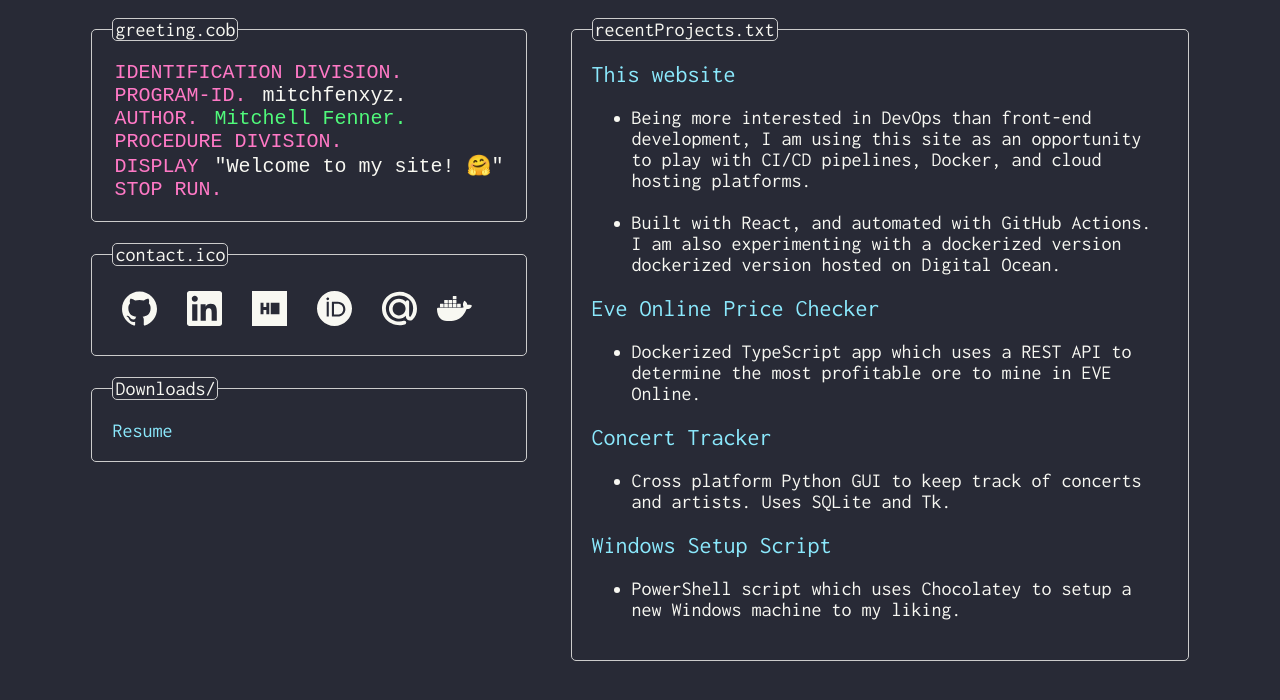
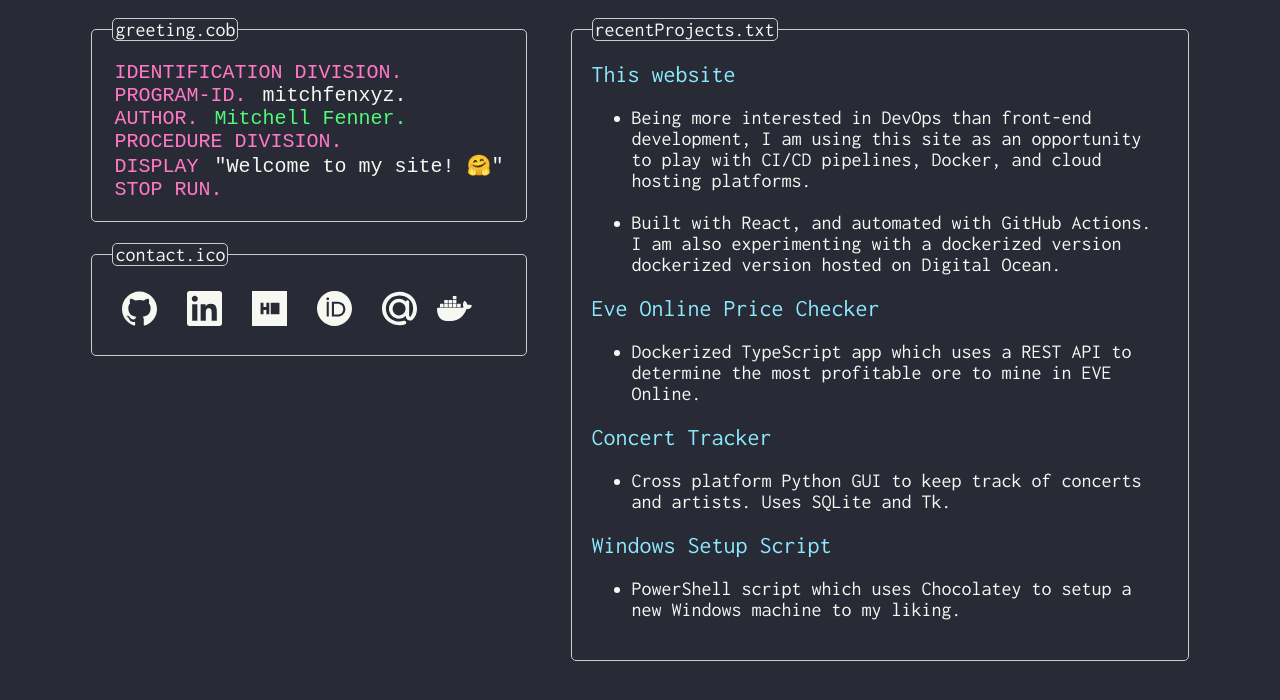
Before and after one commit to mitchfen/mitchfen.github.io, a React (Create React App) app: page / in a window 1280 px wide. Shown: the top 700 px of the page. Built offline with nearby package versions, Linux system fonts and the light colour scheme.

Commit message:
Update left column

```diff
--- a/src/components/LeftColumn.js
+++ b/src/components/LeftColumn.js
@@ -69,19 +69,6 @@ const LeftColumn = () => {
           <SiDocker className="social" size={35} />
         </a>{" "}
       </fieldset>
-      <br />
-      <fieldset>
-        <legend>Downloads/</legend>
-        <p>
-          <a
-            href="https://mitchfen.xyz/documents/Mitchell_Fenner_Resume.pdf"
-            rel="noopener noreferrer"
-            target="_blank"
-          >
-            Resume
-          </a>
-        </p>
-      </fieldset>
     </>
   );
 };
```
